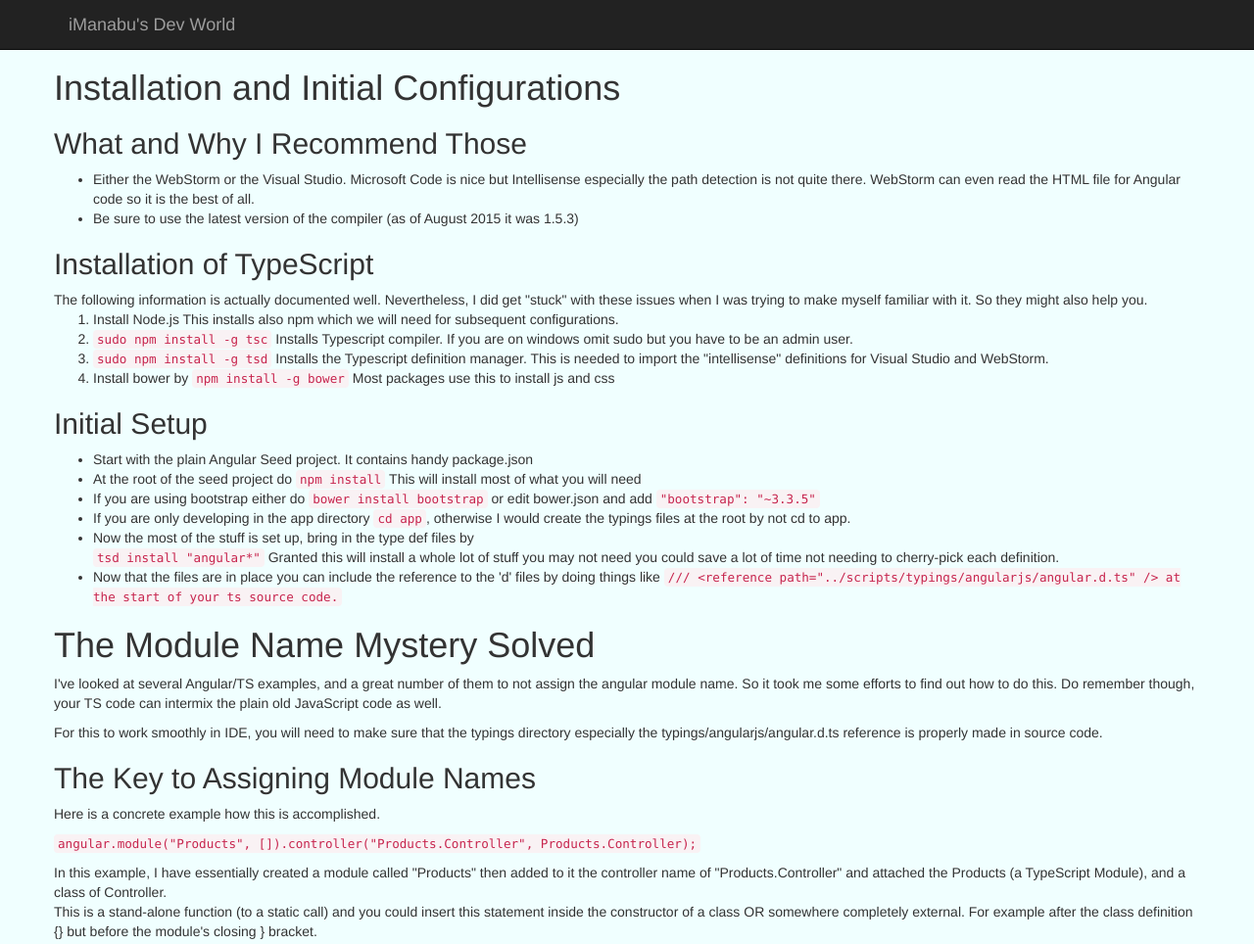
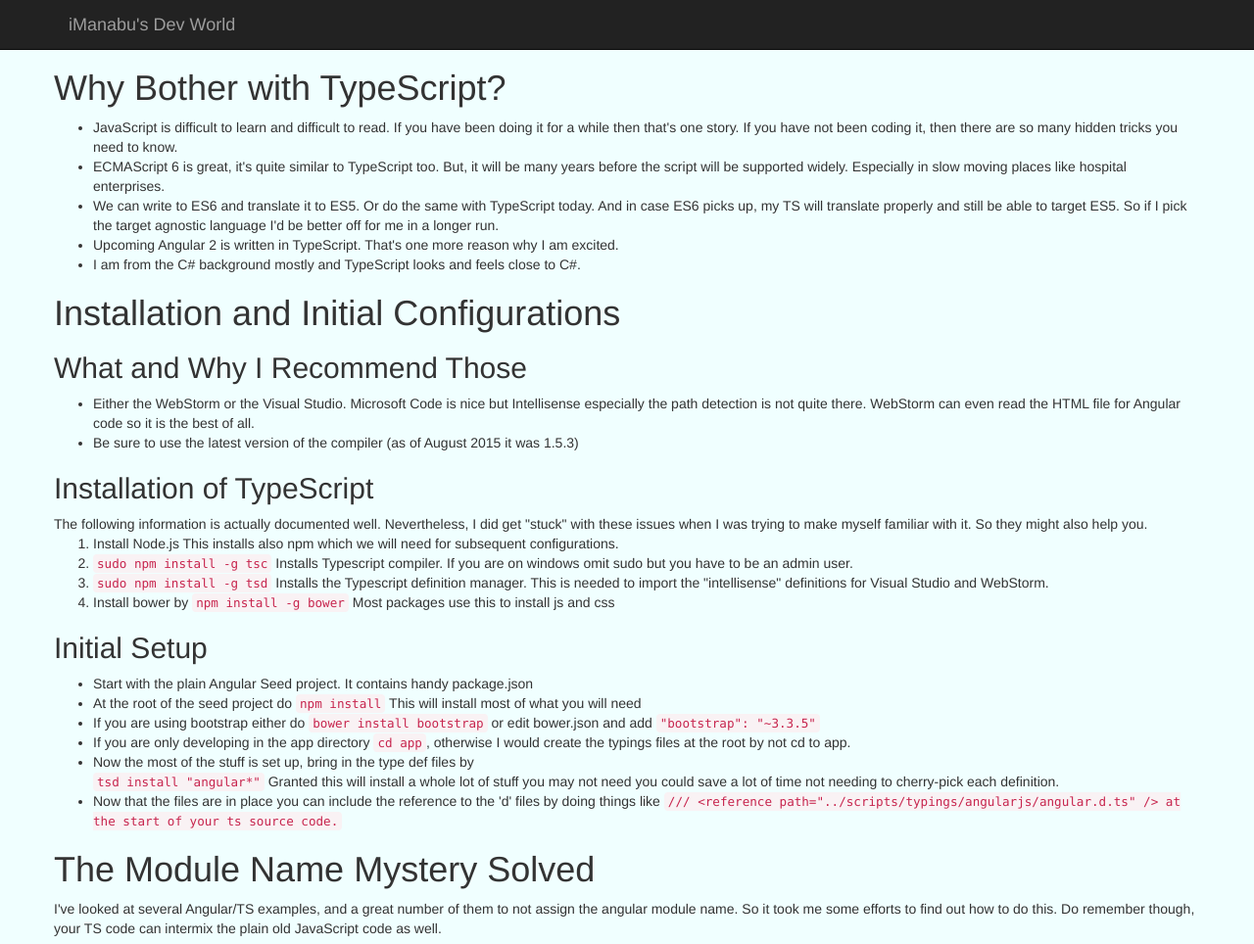
Before and after one commit to imanabu/imanabu.github.io, a website: page contents/ts/index.html in a window 1280 px wide. Shown: the top 964 px of the page at 98% size. Drawn offline with Linux system fonts and the light colour scheme.

Commit message:
Update index.html

```diff
--- a/contents/ts/index.html
+++ b/contents/ts/index.html
@@ -39,6 +39,19 @@
 </nav>
 <div class="container">
     <div class="row">
+        <h1>Why Bother with TypeScript?</h1>
+        <ul>
+            <li>JavaScript is difficult to learn and difficult to read. If you have been doing it for a while
+            then that's one story. If you have not been coding it, then there are so many hidden tricks you
+            need to know.</li>
+            <li>ECMAScript 6 is great, it's quite similar to TypeScript too. But, it will be many years before
+            the script will be supported widely. Especially in slow moving places like hospital enterprises.</li>
+            <li>We can write to ES6 and translate it to ES5. Or do the same with TypeScript today. And in case
+            ES6 picks up, my TS will translate properly and still be able to target ES5. So if I pick the target agnostic language I'd be
+            better off for me in a longer run.</li>
+            <li>Upcoming Angular 2 is written in TypeScript. That's one more reason why I am excited.</li>
+            <li>I am from the C# background mostly and TypeScript looks and feels close to C#.</li>
+        </ul>
         <h1>Installation and Initial Configurations</h1>
         <h2>What and Why I Recommend Those</h2>
         <ul>
```
